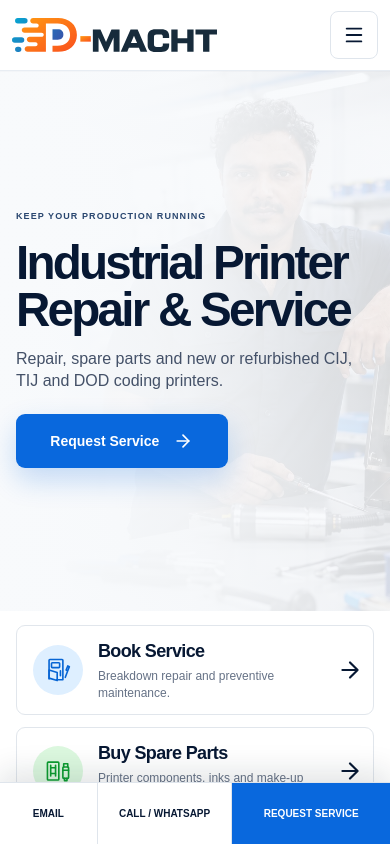
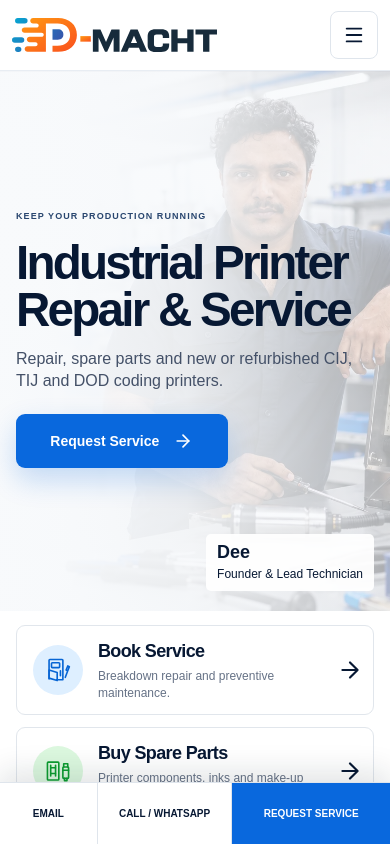
Before and after one commit to ReNewTechSolutions/dmacht, a Next.js app: page / in a window 390 px wide. Shown: the top 844 px of the page. Built offline with nearby package versions, Linux system fonts and the light colour scheme.

Commit message:
Fix responsive hero framing and Dee identification label

```diff
--- a/components/Hero.tsx
+++ b/components/Hero.tsx
@@ -2,18 +2,23 @@ import Image from "next/image";
 import Link from "next/link";
 import { ArrowRight } from "lucide-react";
 
-
 export default function Hero() {
   return (
     <section className="homeHero" id="top">
+      <div className="homeHeroVisual">
         <Image
           className="homeHeroBackdrop"
           src="/brand/photography/dee-hero.webp"
           alt="Dee, D-Macht founder and lead technician, beside an open industrial coding printer"
           fill
           preload
-        sizes="100vw"
+          sizes="(max-width: 1200px) 100vw, 1200px"
         />
+        <div className="heroPersonLabel" aria-label="Dee, founder and lead technician">
+          <strong>Dee</strong>
+          <span>Founder &amp; Lead Technician</span>
+        </div>
+      </div>
       <div className="homeHeroWash" aria-hidden="true" />
       <div className="container homeHeroInner">
         <div className="homeHeroCopy">
@@ -27,11 +32,6 @@ export default function Hero() {
             </Link>
           </div>
         </div>
-
-        <div className="heroPersonLabel" aria-label="Dee, founder and lead technician">
-          <strong>Dee</strong>
-          <span>Founder &amp;<br />Lead Technician</span>
-        </div>
       </div>
     </section>
   );
--- a/src/app/globals.css
+++ b/src/app/globals.css
@@ -190,7 +190,8 @@ img { max-width: 100%; }
   overflow: hidden;
   background: #f5f8fb;
 }
-.homeHeroBackdrop { z-index: 0; object-fit: cover; object-position: center 39%; }
+.homeHeroVisual { position: absolute; inset: 0 0 0 auto; width: min(100%, 1200px); }
+.homeHeroBackdrop { z-index: 0; object-fit: cover; object-position: center top; }
 .homeHeroWash { position: absolute; inset: 0; z-index: 1; background: linear-gradient(90deg, #f8fafc 0%, rgba(248, 250, 252, 0.98) 30%, rgba(248, 250, 252, 0.7) 45%, rgba(248, 250, 252, 0.06) 62%, transparent 100%); }
 .homeHeroInner { position: relative; z-index: 2; min-height: 565px; }
 .homeHeroCopy {
@@ -230,15 +231,19 @@ img { max-width: 100%; }
 .talkToDee small { margin-top: 4px; color: #5c6879; font-size: 13px; }
 .heroPersonLabel {
   position: absolute;
-  top: 70px;
-  left: 74%;
+  z-index: 3;
+  bottom: 24px;
+  left: 48%;
   display: flex;
   flex-direction: column;
-  color: #17243a;
-  transform: rotate(-5deg);
+  width: max-content;
+  padding: 10px 14px;
+  border-radius: 5px;
+  background: rgba(255, 255, 255, 0.94);
+  color: var(--ink);
 }
-.heroPersonLabel strong { font-family: "Segoe Print", "Bradley Hand", cursive; font-size: 36px; font-weight: 500; line-height: 1; }
-.heroPersonLabel span { margin-top: 5px; font-size: 9px; font-weight: 800; letter-spacing: 0.11em; line-height: 1.35; text-transform: uppercase; }
+.heroPersonLabel strong { font-family: inherit; font-size: 18px; font-weight: 700; line-height: 1.2; }
+.heroPersonLabel span { margin-top: 3px; font-size: 12px; font-weight: 400; line-height: 1.4; }
 
 .pageHeroCopy h1 {
   max-width: 650px;
@@ -510,7 +515,7 @@ img { max-width: 100%; }
   .mobileNavPanel.is-open { max-height: 520px; padding: 16px; opacity: 1; pointer-events: auto; border: 1px solid var(--line); }
   .mobileNavPanel a { min-height: 48px; display: flex; align-items: center; padding-inline: 12px; border-bottom: 1px solid var(--line); font-weight: 700; }
   .mobileNavPanel .mobileNavCta { margin-top: 10px; justify-content: center; border: 0; }
-  .heroPersonLabel { display: none; }
+  .heroPersonLabel { left: 54%; }
   .homeHeroCopy { width: 57%; }
   .homeHeroWash { background: linear-gradient(90deg, #f8fafc 0%, rgba(248, 250, 252, 0.97) 35%, rgba(248, 250, 252, 0.7) 53%, rgba(248, 250, 252, 0.04) 78%, transparent 100%); }
   .primaryActionCard { grid-template-columns: 62px 1fr 22px; gap: 15px; padding-inline: 18px; }
@@ -533,6 +538,7 @@ img { max-width: 100%; }
   .pageHeroCopy { padding: 74px 32px; }
   .homeHero, .homeHeroInner { min-height: 600px; }
   .homeHeroBackdrop { object-position: 62% center; }
+  .heroPersonLabel { bottom: 112px; }
   .homeHeroWash { background: linear-gradient(90deg, #f8fafc 0%, rgba(248, 250, 252, 0.97) 40%, rgba(248, 250, 252, 0.78) 63%, rgba(248, 250, 252, 0.28) 100%); }
   .homeHeroCopy { width: 68%; min-height: 600px; padding-block: 52px; }
   .homeHeroCopy h1 { font-size: clamp(48px, 7vw, 66px); }
@@ -574,8 +580,9 @@ img { max-width: 100%; }
   .navCta { display: none; }
   .mobileNavPanel { top: 70px; right: 12px; left: 12px; }
   .homeHero, .homeHeroInner { min-height: 540px; }
-  .homeHeroBackdrop { object-position: 62% center; opacity: 0.46; }
-  .homeHeroWash { background: linear-gradient(90deg, rgba(248, 250, 252, 0.99) 0%, rgba(248, 250, 252, 0.94) 48%, rgba(248, 250, 252, 0.7) 100%); }
+  .homeHeroBackdrop { object-position: 62% center; opacity: 0.6; }
+  .heroPersonLabel { left: auto; right: 16px; bottom: 20px; padding: 8px 11px; }
+  .homeHeroWash { background: linear-gradient(90deg, rgba(248, 250, 252, 0.98) 0%, rgba(248, 250, 252, 0.9) 48%, rgba(248, 250, 252, 0.48) 100%); }
   .homeHeroCopy { width: 100%; min-height: 540px; padding: 38px 0 42px; }
   .heroEyebrow { font-size: 9px; letter-spacing: 0.21em; }
   .homeHeroCopy h1, .pageHeroCopy h1 { font-size: clamp(41px, 12.2vw, 54px); }
@@ -770,7 +777,6 @@ h1, h2, h3 { font-weight: 700; }
 .eyebrow { letter-spacing: .07em; font-weight: 700; }
 .eyebrow::before { display: none; }
 .heroEyebrow { letter-spacing: .12em; }
-.heroPersonLabel strong { font-family: inherit; font-size: 26px; font-weight: 700; }
 .primaryActionCard, .navCta { box-shadow: none; }
 .primaryActionCard:hover { transform: none; box-shadow: none; }
 .catalogGrid article { border: 0; border-radius: 0; padding: 18px 0; }
@@ -795,11 +801,9 @@ h1, h2, h3 { font-weight: 700; }
   .section { padding-block: 56px; }
   .industryCardBody { padding: 20px 0 0; }
   .industrySupport a { min-height: 44px; display: inline-flex; align-items: center; }
-  .heroPersonLabel strong { font-size: 22px; }
 }
 .repairServiceGrid article:nth-child(odd) { border-right: 0; }
 .repairServiceGrid p, .expertiseGrid p { font-size: 16px; }
-.heroPersonLabel span { font-size: 12px; letter-spacing: .03em; }
 .pageHeroCopy h1 { text-transform: none; }
 .requestForm label > span { font-size: 14px; font-weight: 700; text-transform: none; letter-spacing: 0; }
 .requestForm .fileField small, .requestFinePrint { font-size: 13px; line-height: 1.6; }
```
Lines whose indentation alone changed are shown as unchanged.
